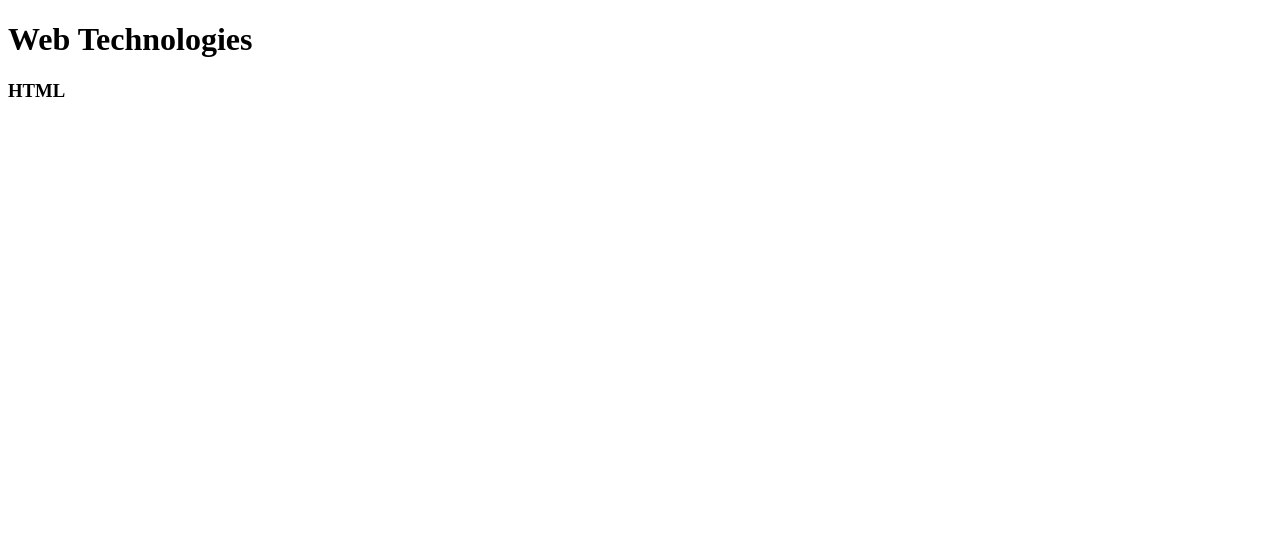
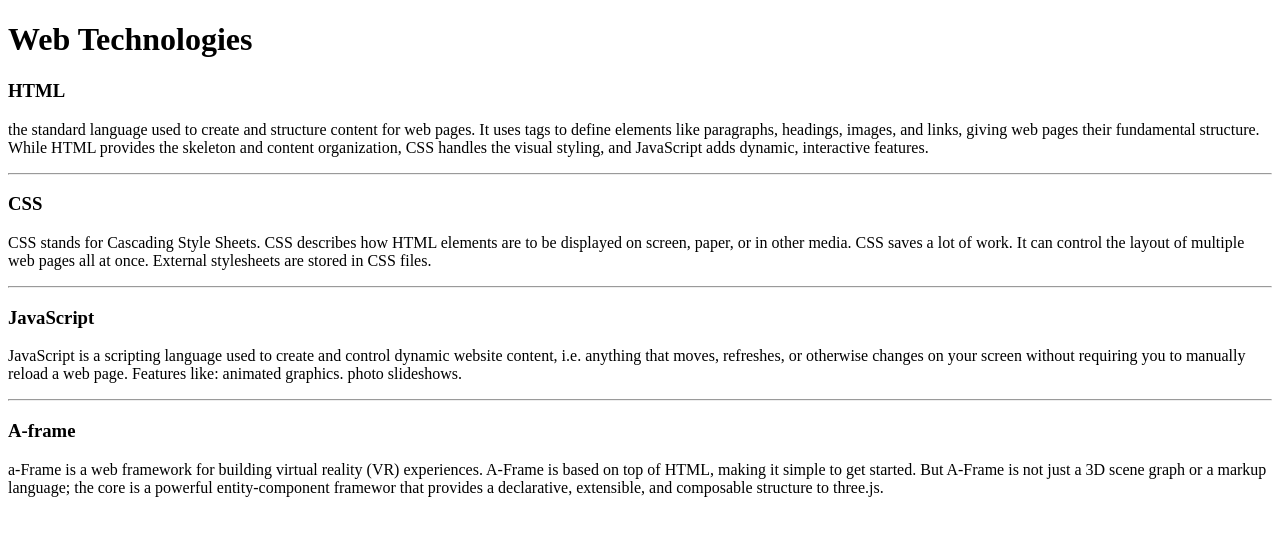
Before and after one commit to Eric2874/Web-Dev, a plain HTML site: page Unit1/WDLesson1_1Practical/index.html in a window 1280 px wide. Drawn offline with Linux system fonts and the light colour scheme.

Commit message:
Finished 1_1 and 1_2

```diff
--- a/Unit1/WDLesson1_1Practical/index.html
+++ b/Unit1/WDLesson1_1Practical/index.html
@@ -19,23 +19,36 @@
     <!-- Challenge 3: Create a heading, h3 for HTML -->
     <h3>HTML</h3>
     <!-- Challenge 4: Create a paragraph explaining what is HTML. At least 3 sentences. -->
-
+    <p>the standard language used to create and structure content for web pages.
+       It uses tags to define elements like paragraphs, headings, images, and links, giving web pages their fundamental structure.
+      While HTML provides the skeleton and content organization, CSS handles the visual styling, and JavaScript adds dynamic, interactive features. </p>
     <!-- Challenge 4a: Insert a horizontal rule, hr -->
-
+<hr>
 
     <!-- Challenge 5: Create a heading, h3 for CSS -->
-
+    <h3>CSS</h3>
     <!-- Challenge 6: Create a paragraph explaining what is CSS.  At least 3 sentences. -->
-
+    <p>CSS stands for Cascading Style Sheets. CSS describes how HTML elements are to be
+       displayed on screen, paper, or in other media. CSS saves a lot of work. It can control the
+        layout of multiple web pages all at once. External stylesheets are stored in CSS files.</p>
     <!-- Challenge 6a: Insert a horizontal rule, hr -->
-
+    <hr>
     <!-- Challenge 7: Create a heading, h3 for JavaScript -->
-
+    <h3>JavaScript</h3>
     <!-- Challenge 8: Create a paragraph explaining what is JavaScript.  At least 3 sentences. -->
-
+    <p>JavaScript is a scripting language used to create and
+       control dynamic website content, i.e. anything that
+        moves, refreshes, or otherwise changes on your screen
+         without requiring you to manually reload a web page.
+          Features like: animated graphics. photo slideshows.</p>
     <!-- Challenge 8a: Insert a horizontal rule, hr -->
-
+    <hr>
 
     <!-- Challenge Bonus: Similar to the concepts above add one more web technology using a heading and paragraph.  Here are some suggestions of concepts: JQuery, Bootstrap, AFrame -->
+     <h3>A-frame</h3>
+     <p>a-Frame is a web framework for building virtual reality (VR) experiences. A-Frame is
+       based on top of HTML, making it simple to get started. But A-Frame is not just a 3D
+        scene graph or a markup language; the core is a powerful entity-component framewor
+         that provides a declarative, extensible, and composable structure to three.js.</p>
   </body>
 </html>
```
Also changed, not shown: Unit1/WDLesson1_2Practical/index.html (+13 -4 lines).
